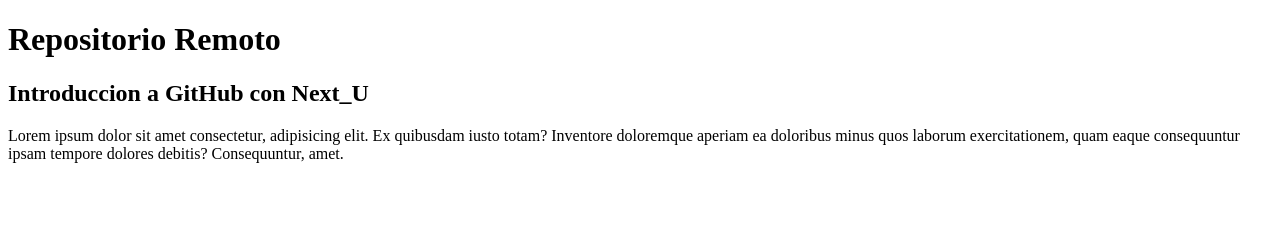
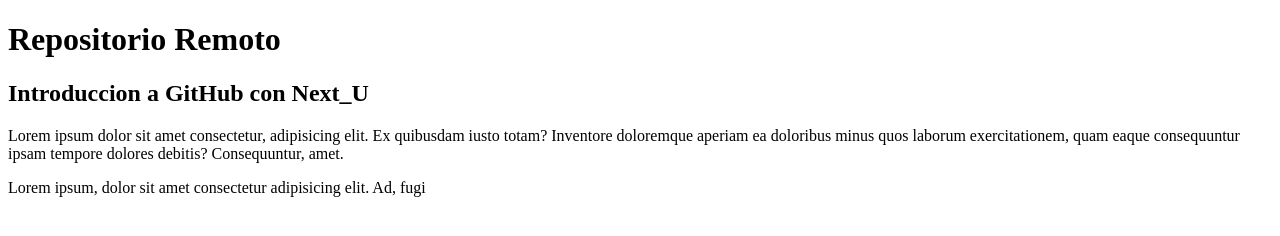
Before and after one commit to daniyamarte/demostracion_repositorio_next_u, a plain HTML site: page index.html in a window 1280 px wide. Drawn offline with Linux system fonts and the light colour scheme.

Commit message:
Se agrego un texto

```diff
--- a/index.html
+++ b/index.html
@@ -9,5 +9,6 @@
     <h1>Repositorio Remoto</h1>
     <h2>Introduccion a GitHub con Next_U</h2>
     <p>Lorem ipsum dolor sit amet consectetur, adipisicing elit. Ex quibusdam iusto totam? Inventore doloremque aperiam ea doloribus minus quos laborum exercitationem, quam eaque consequuntur ipsam tempore dolores debitis? Consequuntur, amet.</p>
+    <p>Lorem ipsum, dolor sit amet consectetur adipisicing elit. Ad, fugi</p>
 </body>
 </html>
```
